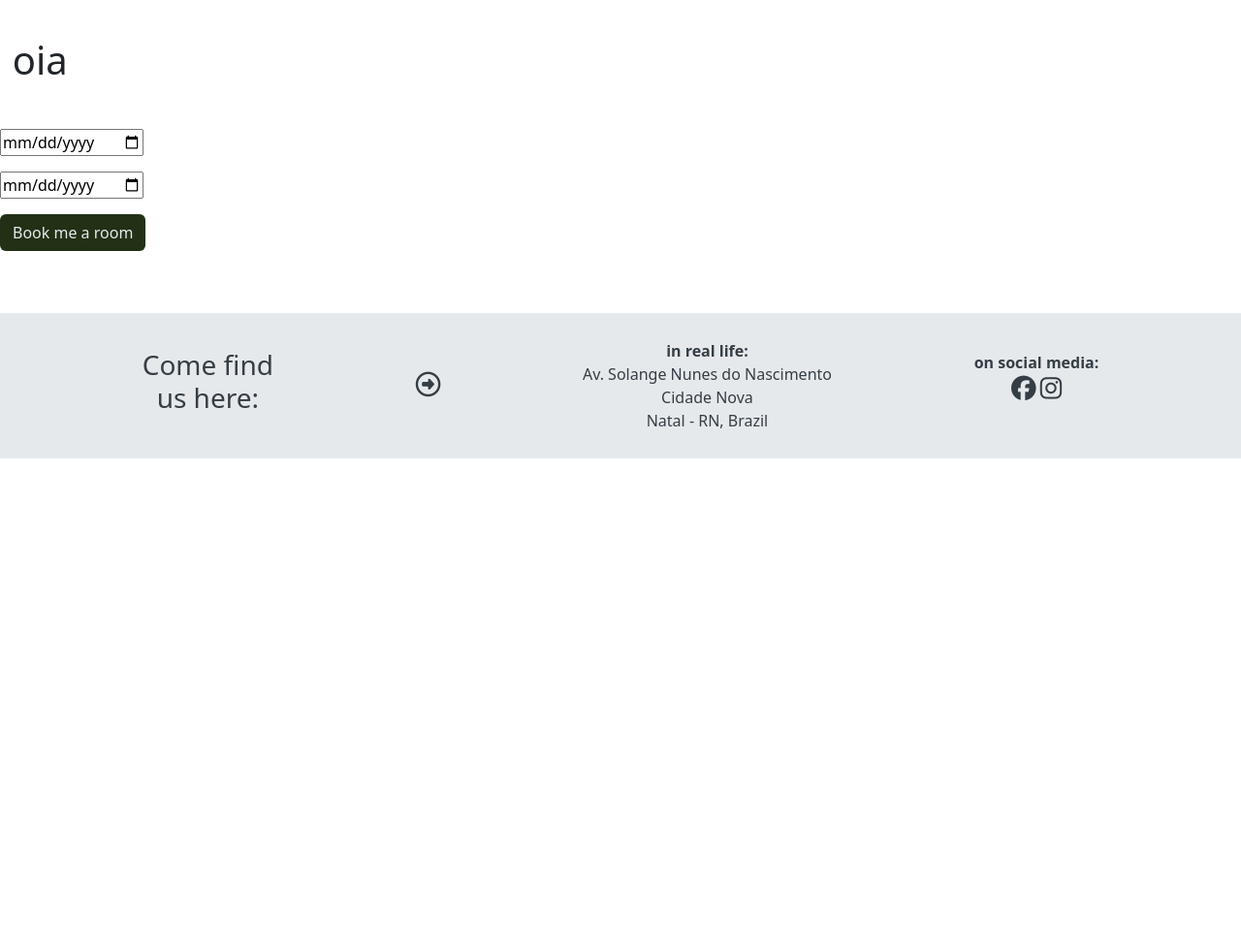
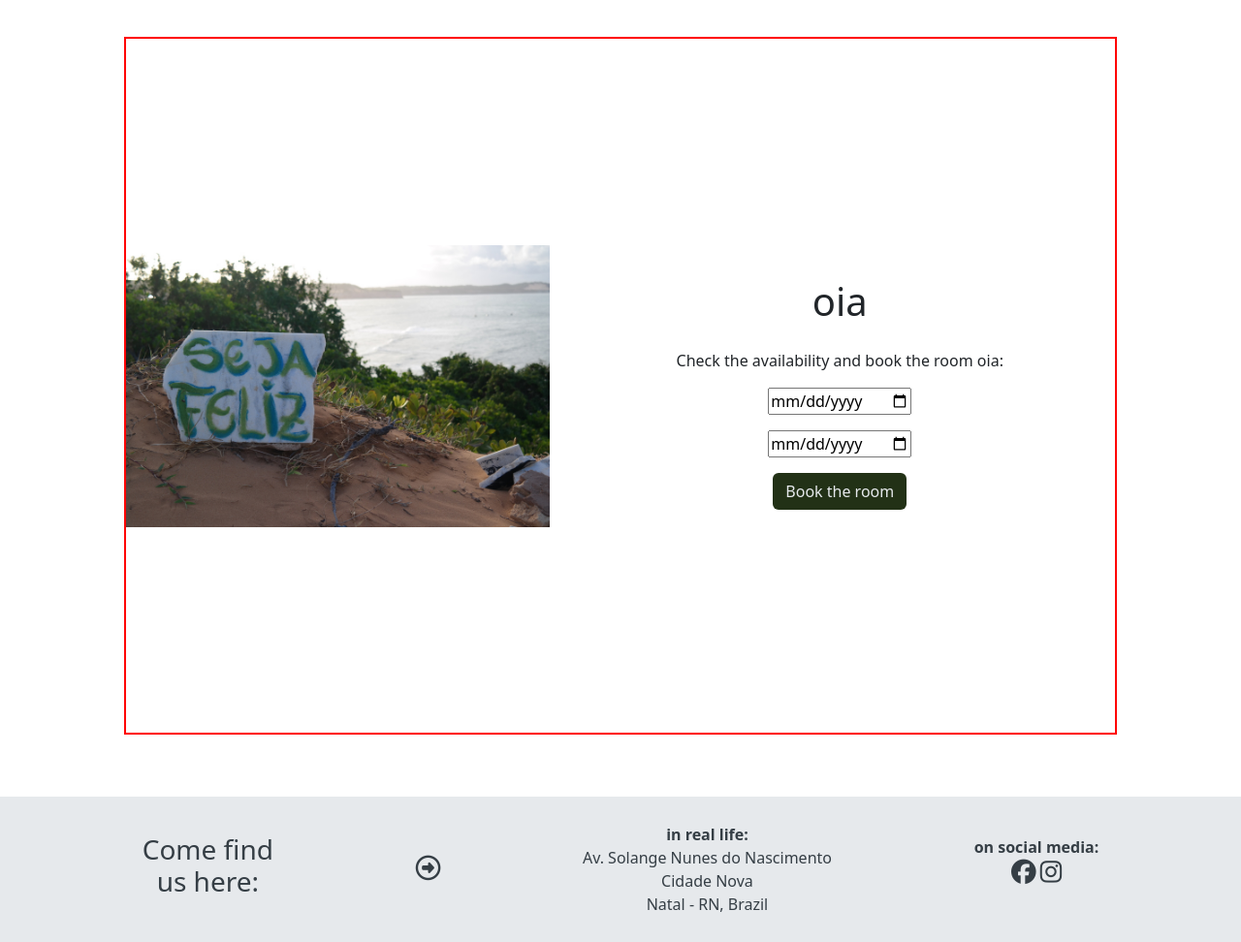
Before and after one commit to ellikarg/firsteverfullstack, a Django app: page /room/oia/ in a window 1280 px wide. Shown: the part 85-1057 px from the top of the page at 97% size. Before the commit the page ends 558 px from the top, so only its background shows below. Run offline with Django 3.2, Linux system fonts and the light colour scheme; tables that the repository leaves empty hold one stand-in row (values such as "Sample post"); some libraries are stand-ins or nearby versions.

Commit message:
feat: add html for room_list and room_detail_view

```diff
--- a/hostel/static/css/style.css
+++ b/hostel/static/css/style.css
@@ -136,9 +136,8 @@ h1 {
 }
 
 .classes {
-    width: 70%;
+    width: 65%;
     text-align: center;
-
 }
 
 .carousel-flex-img {
@@ -160,6 +159,60 @@ h1 {
 
 #surf-class {
     background-image: url('../images/classes_3.jpg');
+}
+
+/* Room Detail View */
+
+.room {
+    width: 80%;
+    height: 40rlh;
+    margin: auto;
+    margin-top: 3%;
+    border: 2px solid red;
+}
+
+.room-detail-img {
+    width: 35%;
+    height: 100%;
+}
+
+.room-detail-img img {
+    height: 30%;
+    width: 100%;
+    object-fit: cover;
+}
+
+.room-detail-booking {
+    width: 65%;
+    text-align: center;
+}
+
+#booking-img {
+    width: 50%;
+}
+
+#booking-img img {
+    width: 100%;
+}
+
+/* Room Detail View */
+
+.room-overview {
+    width: 80%;
+    margin: auto;
+    margin-top: 3%;
+}
+
+.room-images {
+    width: 100%;
+}
+
+.room-images img {
+    width: 30%;
+}
+
+.room-description {
+    padding: 3% 0px;
 }
 
 
--- a/templates/hostel/room_detail_view.html
+++ b/templates/hostel/room_detail_view.html
@@ -1,15 +1,26 @@
 {% extends 'hostel/base.html' %}
 {% load widget_tweaks %}
+{% load static %}
 
 {% block content %}
 
-<h1>{{ rooms }}</h1>
+<div class="d-flex room align-items-center">
+    <div class="d-flex" id="booking-img">
+        <img src="{% static 'images/booking_img.jpg' %}" alt="Image of a beach with a sign that says 'seja feliz'">
+    </div>
+    <div class="ms-3 room-detail-booking">
+        <div>
+            <h1>{{ rooms }}</h1>
+            <p>Check the availability and book the room {{ rooms }}:</p>
+            <form action="" method="POST">
+                <p>{% render_field form.check_in placeholder="Pick a Date" type="date" %}</p>
+                <p>{% render_field form.check_out placeholder="Pick a Date" type="date" %}</p>
+                {% csrf_token %}
+                <button type="Submit" class="btn btn-custom">Book the room</button>
+            </form>
+        </div>
+    </div>
+</div>
 
-<form action="" method="POST">
-    <p>{% render_field form.check_in placeholder="Pick a Date" type="date" %}</p>
-    <p>{% render_field form.check_out placeholder="Pick a Date" type="date" %}</p>
-    {% csrf_token %}
-    <button type="Submit" class="btn btn-custom">Book me a room</button>
-</form>
 
 {% endblock %}
```
Also changed, not shown: templates/hostel/room_list.html (+40 -20 lines), hostel/static/images/booking_img.jpg (added), hostel/static/images/ogum_1.jpg (added), hostel/static/images/ogum_2.jpg (added), hostel/static/images/ogum_3.jpg (added), hostel/static/images/oia_1.jpg (added), hostel/static/images/oia_2.jpeg (added), hostel/static/images/oia_3.JPG (added).
